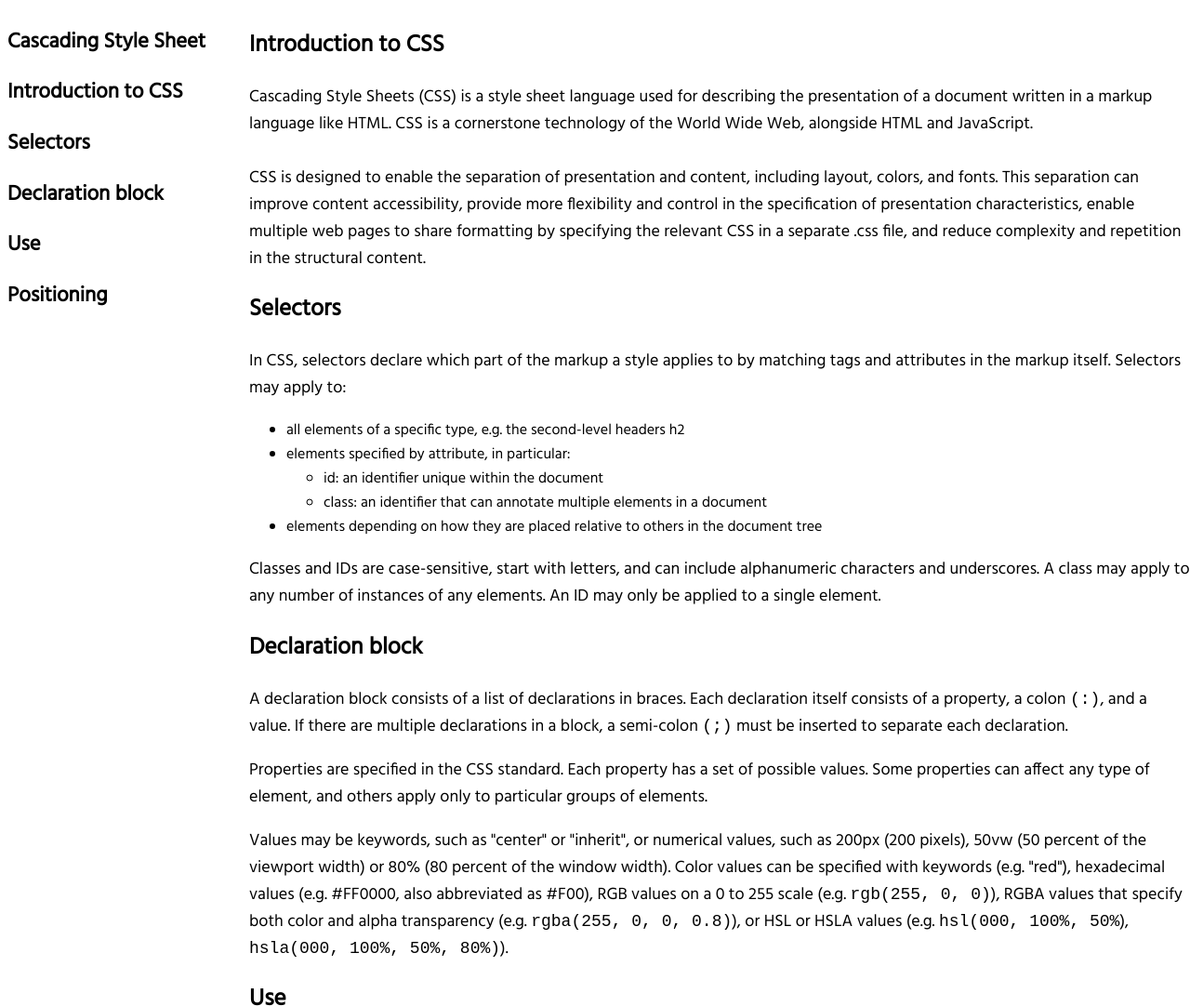
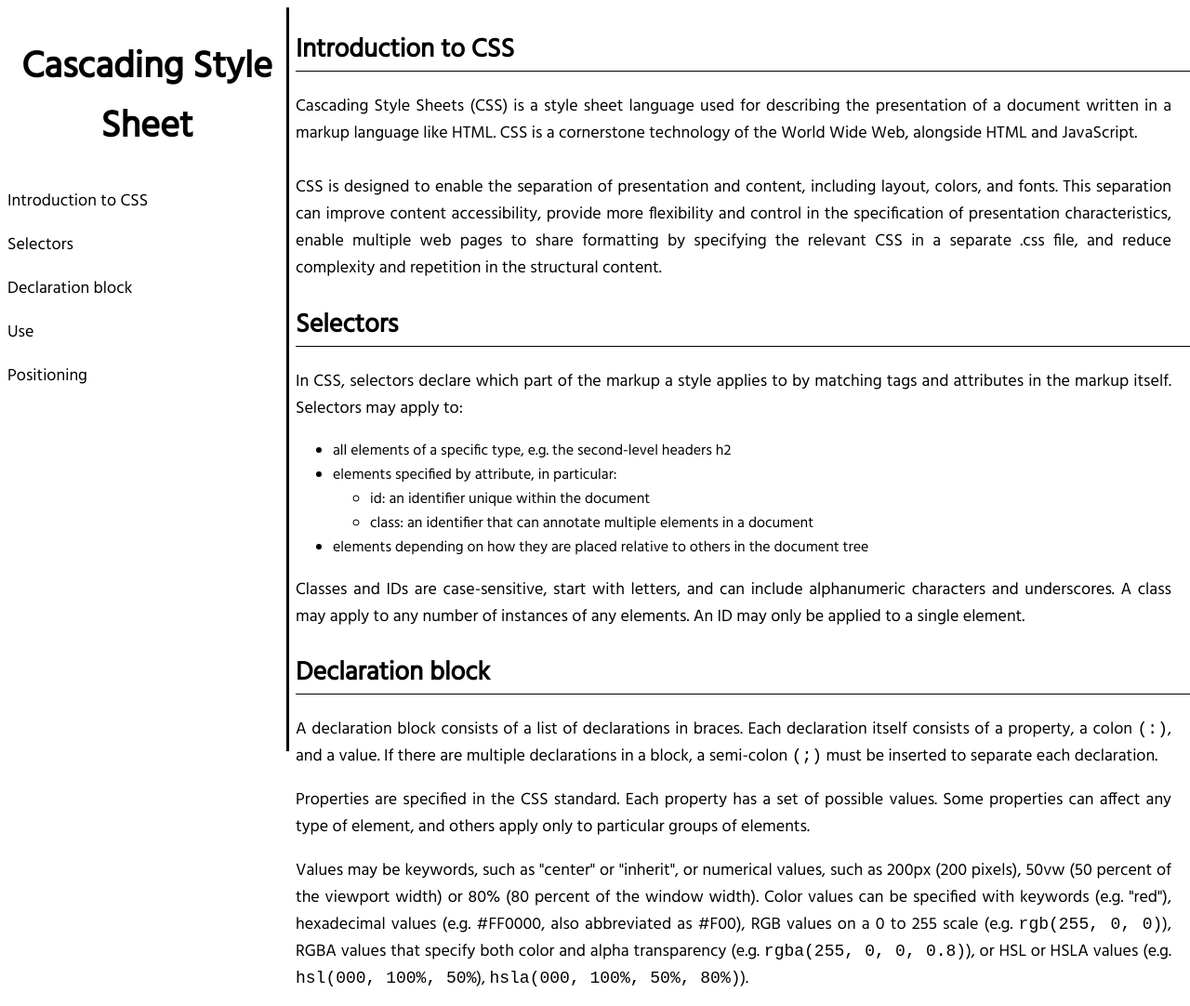
Before and after one commit to jurektomasello/technical-documentation-page, a plain HTML site: page index.html in a window 1280 px wide. Shown: the top 1082 px of the page at 93% size. Drawn offline with Linux system fonts and the light colour scheme.

Commit message:
Add links in the navbar to all sections; add right border to navbar

```diff
--- a/index.html
+++ b/index.html
@@ -9,14 +9,14 @@
 <body>
     <nav id="navbar">
         <h1>Cascading Style Sheet</h1>
-        <h2>Introduction to CSS</h2>
-        <h2>Selectors</h2>
-        <h2>Declaration block</h2>
-        <h2>Use</h2>
-        <h2>Positioning</h2>
+        <p><a href="#introduction_to_CSS">Introduction to CSS</a></p>
+        <p><a href="#selectors">Selectors</a></p>
+        <p><a href="#declaration_block">Declaration block</a></p>
+        <p><a href="#use">Use</a></p>
+        <p><a href="#positioning">Positioning</a></p>
     </nav>
     <main id="main-doc">
-        <section class="main-section" id="Introduction_to_CSS">
+        <section class="main-section" id="introduction_to_CSS">
             <h1>Introduction to CSS</h1>
             <p>Cascading Style Sheets (CSS) is a style sheet language used for describing the presentation of a document written in a markup language like HTML. CSS is a cornerstone technology of the World Wide Web, alongside HTML and JavaScript.<br><br>CSS is designed to enable the separation of presentation and content, including layout, colors, and fonts. This separation can improve content accessibility, provide more flexibility and control in the specification of presentation characteristics, enable multiple web pages to share formatting by specifying the relevant CSS in a separate .css file, and reduce complexity and repetition in the structural content.</p>
         </section>
@@ -34,13 +34,13 @@
             </ul>
             <p>Classes and IDs are case-sensitive, start with letters, and can include alphanumeric characters and underscores. A class may apply to any number of instances of any elements. An ID may only be applied to a single element.</p>
         </section>
-        <section class="main-section" id="Declaration_block<">
+        <section class="main-section" id="declaration_block">
             <h1>Declaration block</h1>
             <p>A declaration block consists of a list of declarations in braces. Each declaration itself consists of a property, a colon <code>(:)</code>, and a value. If there are multiple declarations in a block, a semi-colon <code>(;)</code> must be inserted to separate each declaration.</p>
             <p>Properties are specified in the CSS standard. Each property has a set of possible values. Some properties can affect any type of element, and others apply only to particular groups of elements.</p>
             <p>Values may be keywords, such as "center" or "inherit", or numerical values, such as 200px (200 pixels), 50vw (50 percent of the viewport width) or 80% (80 percent of the window width). Color values can be specified with keywords (e.g. "red"), hexadecimal values (e.g. #FF0000, also abbreviated as #F00), RGB values on a 0 to 255 scale (e.g. <code>rgb(255, 0, 0)</code>), RGBA values that specify both color and alpha transparency (e.g. <code>rgba(255, 0, 0, 0.8)</code>), or HSL or HSLA values (e.g. <code>hsl(000, 100%, 50%</code>), <code>hsla(000, 100%, 50%, 80%)</code>).</p>
         </section>
-        <section class="main-section" id="Use">
+        <section class="main-section" id="use">
             <h1>Use</h1>
             <p>Before CSS, nearly all presentational attributes of HTML documents were contained within the HTML markup. All font colors, background styles, element alignments, borders and sizes had to be explicitly described, often repeatedly, within the HTML. CSS lets authors move much of that information to another file, the style sheet, resulting in considerably simpler HTML.</p>
             <p>For example, headings (h1 elements), sub-headings (h2), sub-sub-headings (h3), etc., are defined structurally using HTML. In print and on the screen, choice of font, size, color and emphasis for these elements is presentational.</p>
--- a/style.css
+++ b/style.css
@@ -1,23 +1,43 @@
 body {
 	font-family: Hind;
+	min-width: 290px;
 }
 
 #main-doc {
 	position: absolute;
-	margin-left: 260px;
+	margin-left: 310px;
 }
 
 #navbar {
 	position: fixed;
+	border-right: solid 3px;
 	min-width: 290px;
-	font-size: 15px;
 	width: 300px;
+	height: 100%;
+}
+
+#navbar h1 {
+	text-align: center;
+	font-size: 40px;
+}
+
+#navbar p {
+	font-size: 18px;
 }
 
 .main-section h1 {
-	font-size: 25px;
+	border-bottom: solid 1px;
+	font-size: 28px;
+	font-weight: bold;
 }
 
 .main-section p {
 	font-size: 18px;
+	padding-right: 20px;
+	text-align: justify;
 }
+
+a {
+	text-decoration: none;
+	color: black;
+}
```
